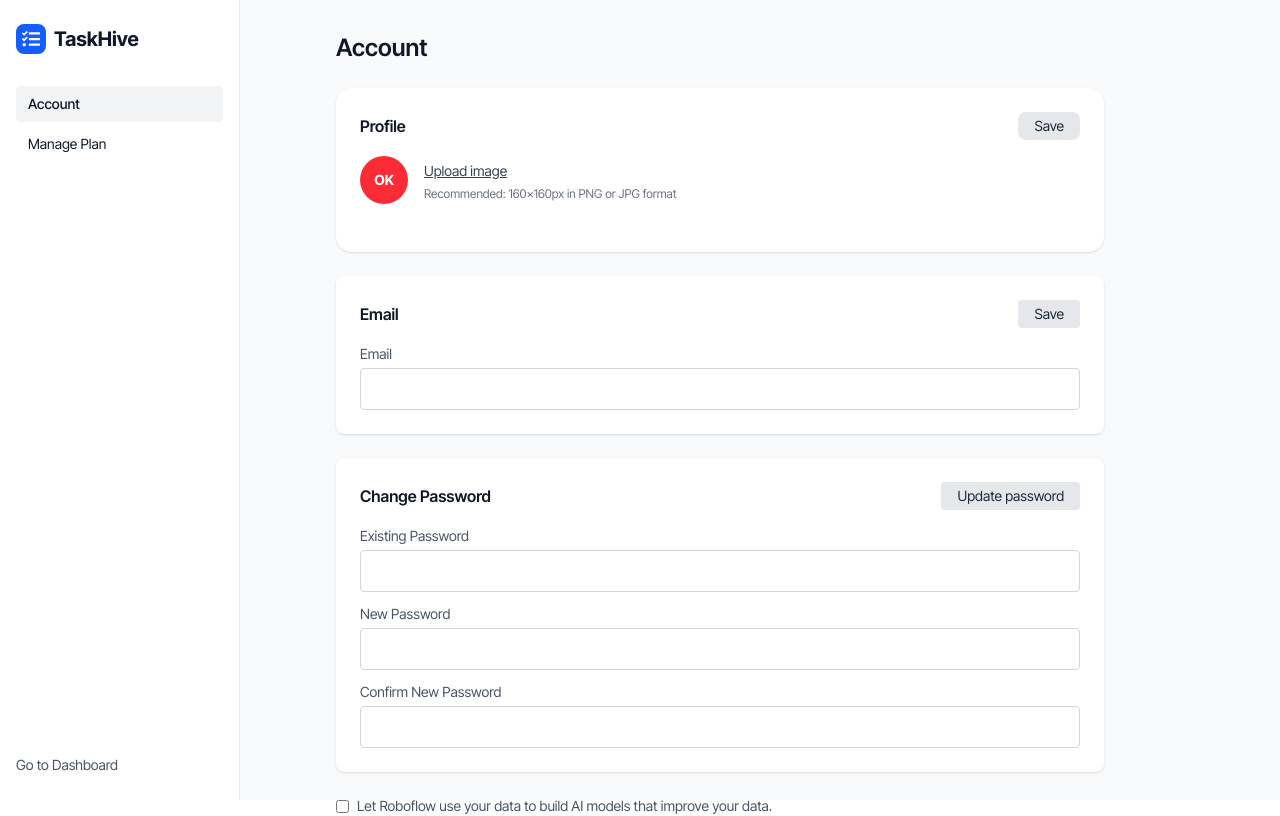
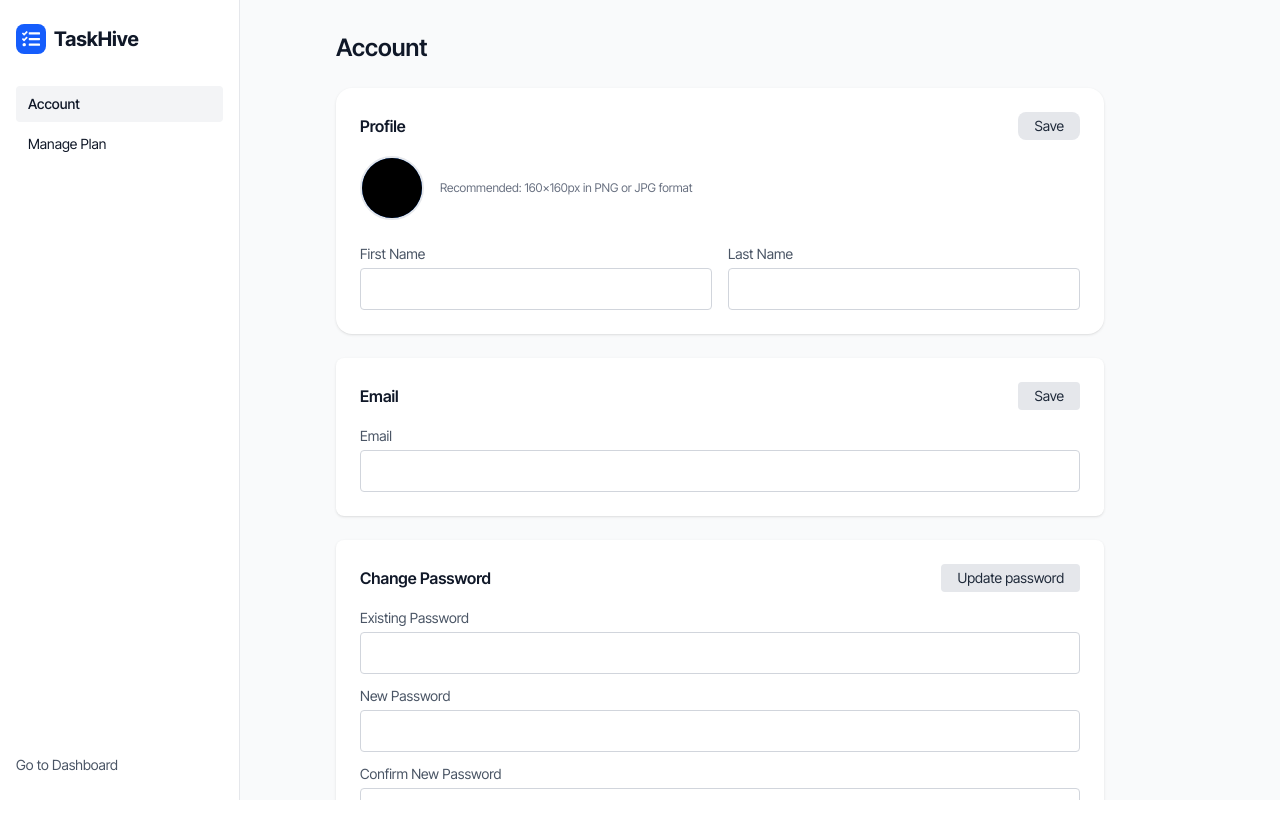
Before and after one commit to omkaware12/TaskHive, a React (Vite) app: page /profile in a window 1280 px wide. Built offline with nearby package versions, Linux system fonts and the light colour scheme; a web font is replaced by a local one.

Commit message:
profile image done

```diff
--- a/src/Dashboard/profile.jsx
+++ b/src/Dashboard/profile.jsx
@@ -1,12 +1,14 @@
-import React, { useState } from "react";
+import React, { useState, useRef } from "react";
 import { useNavigate } from "react-router-dom";
 import { useAuth } from "../contextAPI/index";
 import Sidebar from "./Sidebar";
 
 const AccountSettings = () => {
   const navigate = useNavigate();
-  const { userData } = useAuth();  // Changed from Data to userData
-  const [profileData, setProfileData] = useState(userData);  // Changed from Data to userData
+  const { userData } = useAuth();
+  const [profileData, setProfileData] = useState(userData || {});
+  const [profileImage, setProfileImage] = useState(profileData?.profileImage || null);
+  const fileInputRef = useRef(null);
 
   const handleChange = (e) => {
     const { name, value } = e.target;
@@ -14,6 +16,26 @@ const AccountSettings = () => {
       ...profileData,
       [name]: value
     });
+  };
+
+  const handleImageClick = () => {
+    fileInputRef.current.click();
+  };
+
+  const handleImageChange = (e) => {
+    const file = e.target.files[0];
+    if (file) {
+      const reader = new FileReader();
+      reader.onload = (e) => {
+        const imageUrl = e.target.result;
+        setProfileImage(imageUrl);
+        setProfileData({
+          ...profileData,
+          profileImage: imageUrl
+        });
+      };
+      reader.readAsDataURL(file);
+    }
   };
 
   const handleSaveProfile = () => {
@@ -32,11 +54,9 @@ const AccountSettings = () => {
 
   return (
     <div className="flex h-screen bg-gray-50 text-gray-900">
-      {/* Import Sidebar Component */}
       <Sidebar activePage="account" />
 
-      {/* Main Content */}
-      <div className="flex-1 p-8 pl-24 max-w-4xl">
+      <div className="flex-1 p-8 pl-24 max-w-4xl overflow-auto">
         <h2 className="text-2xl font-semibold mb-6">Account</h2>
 
         {/* Profile Section */}
@@ -51,18 +71,61 @@ const AccountSettings = () => {
             </button>
           </div>
 
-          {/* Rest of the profile section remains unchanged */}
           <div className="flex items-center gap-4 mb-6">
-            <div className="w-12 h-12 bg-red-500 rounded-full flex items-center justify-center text-sm font-bold text-white">
-              OK
+            <div
+              onClick={handleImageClick}
+              className="w-16 h-16 rounded-full overflow-hidden cursor-pointer border-2 border-gray-200 flex items-center justify-center relative group"
+            >
+              {profileImage ? (
+                <img src={profileImage} alt="Profile" className="w-full h-full object-cover" />
+              ) : (
+                <div className="w-full h-full bg-blue-500 flex items-center justify-center text-sm font-bold text-white">
+                  {profileData?.firstName?.charAt(0) || ''}{profileData?.lastName?.charAt(0) || 'OK'}
+                </div>
+              )}
+              <div className="absolute inset-0 bg-black bg-opacity-0 group-hover:bg-opacity-30 flex items-center justify-center transition-all">
+                <div className="bg-white rounded-full p-1 opacity-0 group-hover:opacity-100 transition-all">
+                  <svg xmlns="http://www.w3.org/2000/svg" className="h-4 w-4 text-gray-700" fill="none" viewBox="0 0 24 24" stroke="currentColor">
+                    <path strokeLinecap="round" strokeLinejoin="round" strokeWidth={2} d="M3 9a2 2 0 012-2h.93a2 2 0 001.664-.89l.812-1.22A2 2 0 0110.07 4h3.86a2 2 0 011.664.89l.812 1.22A2 2 0 0018.07 7H19a2 2 0 012 2v9a2 2 0 01-2 2H5a2 2 0 01-2-2V9z" />
+                    <path strokeLinecap="round" strokeLinejoin="round" strokeWidth={2} d="M15 13a3 3 0 11-6 0 3 3 0 016 0z" />
+                  </svg>
+                </div>
+              </div>
             </div>
             <div>
-              <button className="text-sm text-gray-700 underline">Upload image</button>
-              <p className="text-xs text-gray-500 mt-1">Recommended: 160x160px in PNG or JPG format</p>
+              <p className="text-xs text-gray-500">Recommended: 160x160px in PNG or JPG format</p>
+            </div>
+            <input
+              type="file"
+              ref={fileInputRef}
+              onChange={handleImageChange}
+              className="hidden"
+              accept="image/*"
+            />
+          </div>
+
+          <div className="grid grid-cols-2 gap-4">
+            <div>
+              <label className="block text-sm text-gray-600 mb-1">First Name</label>
+              <input
+                type="text"
+                name="firstName"
+                className="w-full border border-gray-300 rounded px-3 py-2"
+                value={profileData.firstName || ''}
+                onChange={handleChange}
+              />
+            </div>
+            <div>
+              <label className="block text-sm text-gray-600 mb-1">Last Name</label>
+              <input
+                type="text"
+                name="lastName"
+                className="w-full border border-gray-300 rounded px-3 py-2"
+                value={profileData.lastName || ''}
+                onChange={handleChange}
+              />
             </div>
           </div>
-
-          {/* Rest of the component remains the same */}
         </div>
 
         {/* Email Section */}
```
Also changed, not shown: src/Project/createproject.jsx (added).
